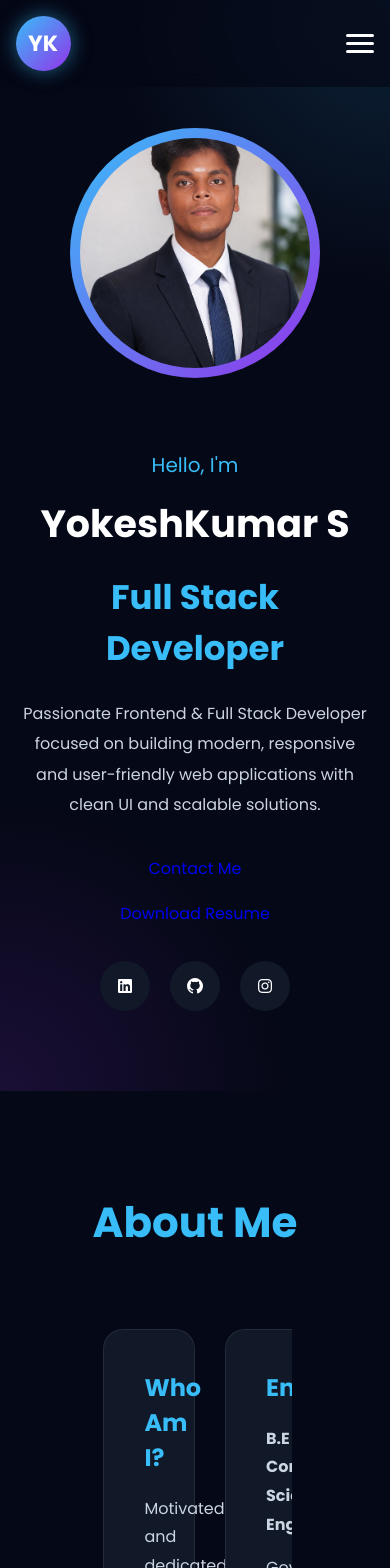
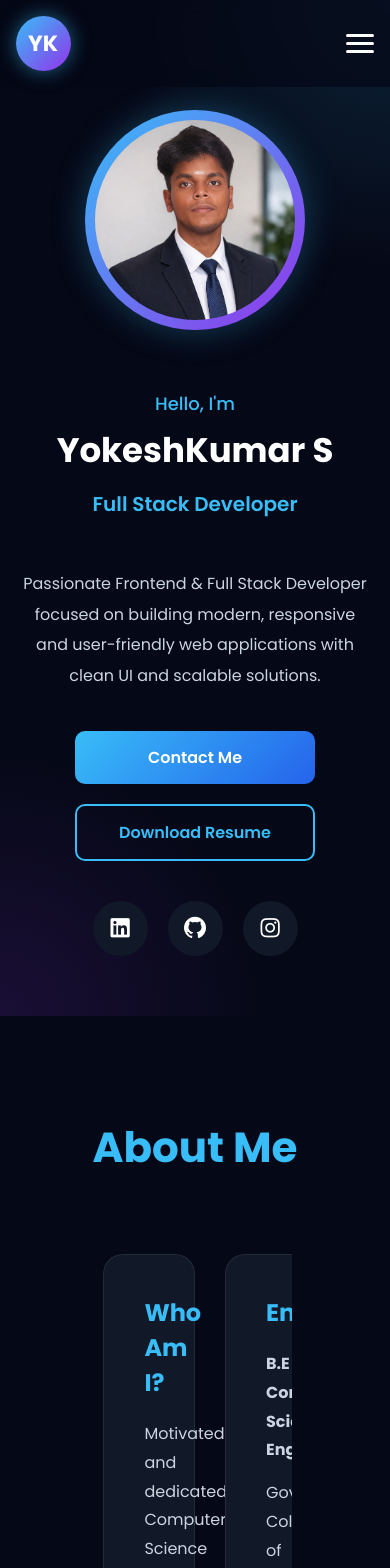
Before and after one commit to yokeshkumar-YK/portfolio-react, a React (Vite) app: page / in a window 390 px wide. Shown: the top 1568 px of the page. Built offline with nearby package versions, Linux system fonts and the light colour scheme.

Commit message:
VERSION 8 : make some alignment correction and release a version for linked in post

```diff
--- a/src/components/Footer/Footer.css
+++ b/src/components/Footer/Footer.css
@@ -1,9 +1,9 @@
 footer{
   margin-top:80px;
-  background:#020617;
+  background:#38bdf8;
   text-align:center;
   padding:30px;
-  color:#94a3b8;
+  color:#111827;
   border-top:1px solid rgba(255,255,255,.05);
 }
 
--- a/src/components/Footer/Footer.jsx
+++ b/src/components/Footer/Footer.jsx
@@ -2,7 +2,7 @@ import "./Footer.css";
 const Footer = () => {
   return (
     <footer>
-      <p>© 2026 YokeshKumar S | All Rights Reserved</p>
+      <p>© 2026 - YokeshKumar S | All Rights Reserved</p>
     </footer>
   );
 };
--- a/src/components/Hero/Hero.css
+++ b/src/components/Hero/Hero.css
@@ -1,147 +1,256 @@
-.hero{
-  min-height:100vh;
-  display:flex;
-  justify-content:center;
-  align-items:center;
-  padding:120px 5% 80px;
+.hero {
+  min-height: 100vh;
+  display: flex;
+  align-items: center;
+  justify-content: center;
+  padding: 100px 5%;
   background:
-  radial-gradient(circle at top right,rgba(56,189,248,.15),transparent 25%),
-  radial-gradient(circle at bottom left,rgba(147,51,234,.15),transparent 25%),
-  #050816;
+    radial-gradient(circle at top right, rgba(56, 189, 248, 0.15), transparent 25%),
+    radial-gradient(circle at bottom left, rgba(147, 51, 234, 0.15), transparent 25%),
+    #050816;
 }
 
-.hero-container{
-  width:100%;
-  display:flex;
-  justify-content:space-between;
-  align-items:center;
-  gap:60px;
+.hero-container {
+  width: 100%;
+  max-width: 1400px;
+  display: flex;
+  align-items: center;
+  justify-content: space-between;
+  gap: 80px;
 }
 
-.hero-content{
-  flex:1;
+/* Left Content */
+.hero-content {
+  flex: 1;
+  max-width: 650px;
 }
 
-.intro-text{
-  color:#38bdf8;
-  font-size:20px;
-  margin-bottom:15px;
+.intro-text {
+  color: #38bdf8;
+  font-size: 22px;
+  margin-bottom: 15px;
+  font-weight: 500;
 }
 
-.hero-content h1{
-  font-size:72px;
-  margin-bottom:20px;
+.hero-content h1 {
+  font-size: 72px;
+  font-weight: 700;
+  line-height: 1.1;
+  margin-bottom: 20px;
+  color: #ffffff;
 }
 
-#typing-text{
-  color:#38bdf8;
-  font-size:34px;
-  min-height:50px;
-  margin-bottom:25px;
+#typing-text {
+  color: #38bdf8;
+  font-size: 36px;
+  font-weight: 600;
+  min-height: 55px;
+  margin-bottom: 25px;
 }
 
-.hero-description{
-  color:#cbd5e1;
-  line-height:1.9;
-  max-width:650px;
-  margin-bottom:35px;
+.hero-description {
+  color: #cbd5e1;
+  font-size: 18px;
+  line-height: 1.9;
+  margin-bottom: 40px;
 }
 
-.hero-buttons{
-  display:flex;
-  gap:20px;
-  margin-bottom:35px;
+/* Buttons */
+.hero-buttons {
+  display: flex;
+  gap: 20px;
+  margin-bottom: 40px;
+  flex-wrap: wrap;
 }
 
-.social-icons{
-  display:flex;
-  gap:20px;
+.hero-buttons a {
+  text-decoration: none;
+  padding: 14px 28px;
+  border-radius: 10px;
+  font-weight: 600;
+  transition: 0.3s ease;
 }
 
-.social-icons a{
-  width:50px;
-  height:50px;
-  display:flex;
-  justify-content:center;
-  align-items:center;
-  border-radius:50%;
-  background:#111827;
-  color:white;
-  transition:.3s;
+/* Contact Button */
+.hero-buttons a:first-child {
+  background: linear-gradient(135deg, #38bdf8, #2563eb);
+  color: white;
 }
 
-.social-icons a:hover{
-  background:#38bdf8;
-  transform:translateY(-8px);
+.hero-buttons a:first-child:hover {
+  transform: translateY(-3px);
+  box-shadow: 0 10px 25px rgba(56, 189, 248, 0.35);
 }
 
-.hero-image{
-  flex:1;
-  display:flex;
-  justify-content:center;
-  align-items:center;
+/* Resume Button */
+.hero-buttons a:last-child {
+  border: 2px solid #38bdf8;
+  color: #38bdf8;
+  background: transparent;
 }
 
-.image-wrapper{
-  width:420px;
-  height:420px;
-  border-radius:50%;
-  padding:10px;
-  background:linear-gradient(135deg,#38bdf8,#9333ea);
-  animation:floatImage 4s ease-in-out infinite;
+.hero-buttons a:last-child:hover {
+  background: #38bdf8;
+  color: #050816;
+  transform: translateY(-3px);
 }
 
-.image-wrapper img{
-  width:100%;
-  height:100%;
-  object-fit:cover;
-  border-radius:50%;
+/* Social Icons */
+.social-icons {
+  display: flex;
+  gap: 20px;
 }
 
-@keyframes floatImage{
-  50%{
-    transform:translateY(-18px);
+.social-icons a {
+  width: 55px;
+  height: 55px;
+  border-radius: 50%;
+  background: #111827;
+  color: white;
+  display: flex;
+  justify-content: center;
+  align-items: center;
+  font-size: 22px;
+  transition: 0.3s ease;
+}
+
+.social-icons a:hover {
+  background: #38bdf8;
+  transform: translateY(-6px);
+}
+
+/* Right Image Section */
+.hero-image {
+  flex: 1;
+  display: flex;
+  justify-content: center;
+  align-items: center;
+}
+
+.image-wrapper {
+  width: 430px;
+  height: 430px;
+  border-radius: 50%;
+  padding: 10px;
+  background: linear-gradient(135deg, #38bdf8, #9333ea);
+  display: flex;
+  justify-content: center;
+  align-items: center;
+  animation: floatImage 4s ease-in-out infinite;
+  box-shadow: 0 0 35px rgba(56, 189, 248, 0.3);
+}
+
+.image-wrapper img {
+  width: 100%;
+  height: 100%;
+  object-fit: cover;
+  object-position: center top;
+  border-radius: 50%;
+  display: block;
+}
+
+/* Floating Animation */
+@keyframes floatImage {
+  0% {
+    transform: translateY(0px);
+  }
+
+  50% {
+    transform: translateY(-15px);
+  }
+
+  100% {
+    transform: translateY(0px);
   }
 }
 
-@media(max-width:1024px){
-  .hero-container{
-    flex-direction:column-reverse;
-    text-align:center;
+/* Tablet */
+@media (max-width: 1024px) {
+  .hero-container {
+    flex-direction: column-reverse;
+    text-align: center;
+    gap: 50px;
   }
 
-  .hero-content{
-    display:flex;
-    flex-direction:column;
-    align-items:center;
+  .hero-content {
+    display: flex;
+    flex-direction: column;
+    align-items: center;
   }
 
-  .hero-content h1{
-    font-size:56px;
+  .hero-content h1 {
+    font-size: 56px;
   }
 
-  .image-wrapper{
-    width:320px;
-    height:320px;
+  #typing-text {
+    font-size: 30px;
+  }
+
+  .image-wrapper {
+    width: 340px;
+    height: 340px;
+  }
+
+  .hero-description {
+    max-width: 700px;
   }
 }
 
-@media(max-width:768px){
-
-  .hero{
-    padding-top:140px;
+/* Mobile */
+@media (max-width: 768px) {
+  .hero {
+    padding: 120px 20px 60px;
   }
 
-  .hero-content h1{
-    font-size:38px;
+  .hero-content h1 {
+    font-size: 42px;
   }
 
-  .hero-buttons{
-    flex-direction:column;
+  #typing-text {
+    font-size: 24px;
   }
 
-  .image-wrapper{
-    width:250px;
-    height:250px;
+  .hero-description {
+    font-size: 16px;
+  }
+
+  .hero-buttons {
+    width: 100%;
+    flex-direction: column;
+    align-items: center;
+  }
+
+  .hero-buttons a {
+    width: 240px;
+    text-align: center;
+  }
+
+  .image-wrapper {
+    width: 260px;
+    height: 260px;
+  }
+
+  .social-icons {
+    justify-content: center;
   }
 }
+
+/* Small Mobile */
+@media (max-width: 480px) {
+  .hero-content h1 {
+    font-size: 34px;
+  }
+
+  .intro-text {
+    font-size: 18px;
+  }
+
+  #typing-text {
+    font-size: 20px;
+  }
+
+  .image-wrapper {
+    width: 220px;
+    height: 220px;
+  }
+}
--- a/src/components/Hero/Hero.jsx
+++ b/src/components/Hero/Hero.jsx
@@ -33,7 +33,7 @@ function Hero() {
           }
         }
       },
-      isDeleting ? 50 : 100
+      isDeleting ? 50 : 100,
     );
 
     return () => clearTimeout(timer);
@@ -63,7 +63,7 @@ function Hero() {
             </a>
 
             <a
-              href="/Yokeshkumar_Resume.pdf"
+              href="/assets/Yokeshkumar_S_17-06-2026.pdf"
               download
               className="btn secondary-btn"
             >
@@ -98,10 +98,7 @@ function Hero() {
 
         <div className="hero-image">
           <div className="image-wrapper">
-            <img
-              src="/assets/profile_photo.png"
-              alt="Yokesh Kumar"
-            />
+            <img src="/assets/profile_photo.png" alt="Yokesh Kumar" />
           </div>
         </div>
       </div>
```
Also changed, not shown: 2 other files (tests, documents, lock files or other folders).
